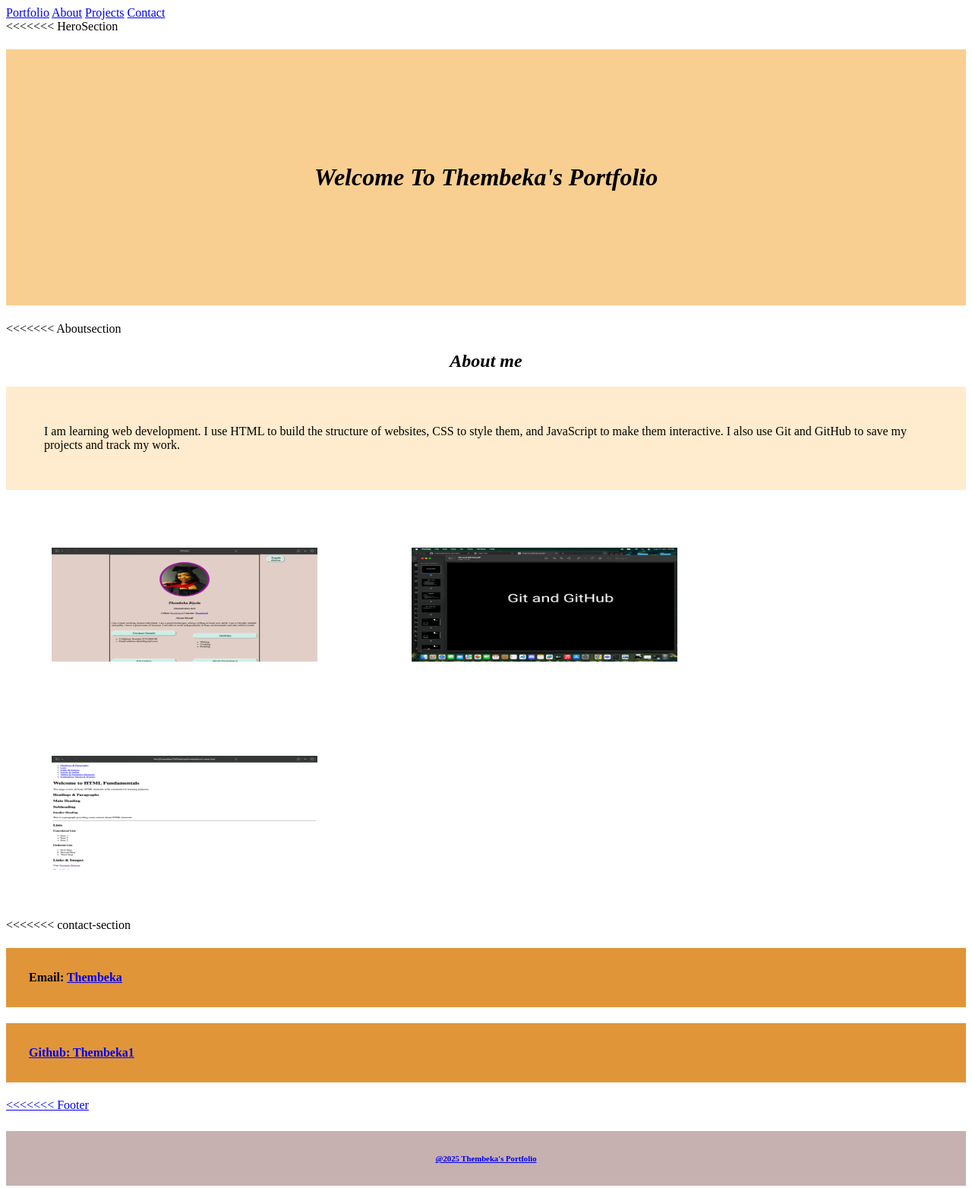
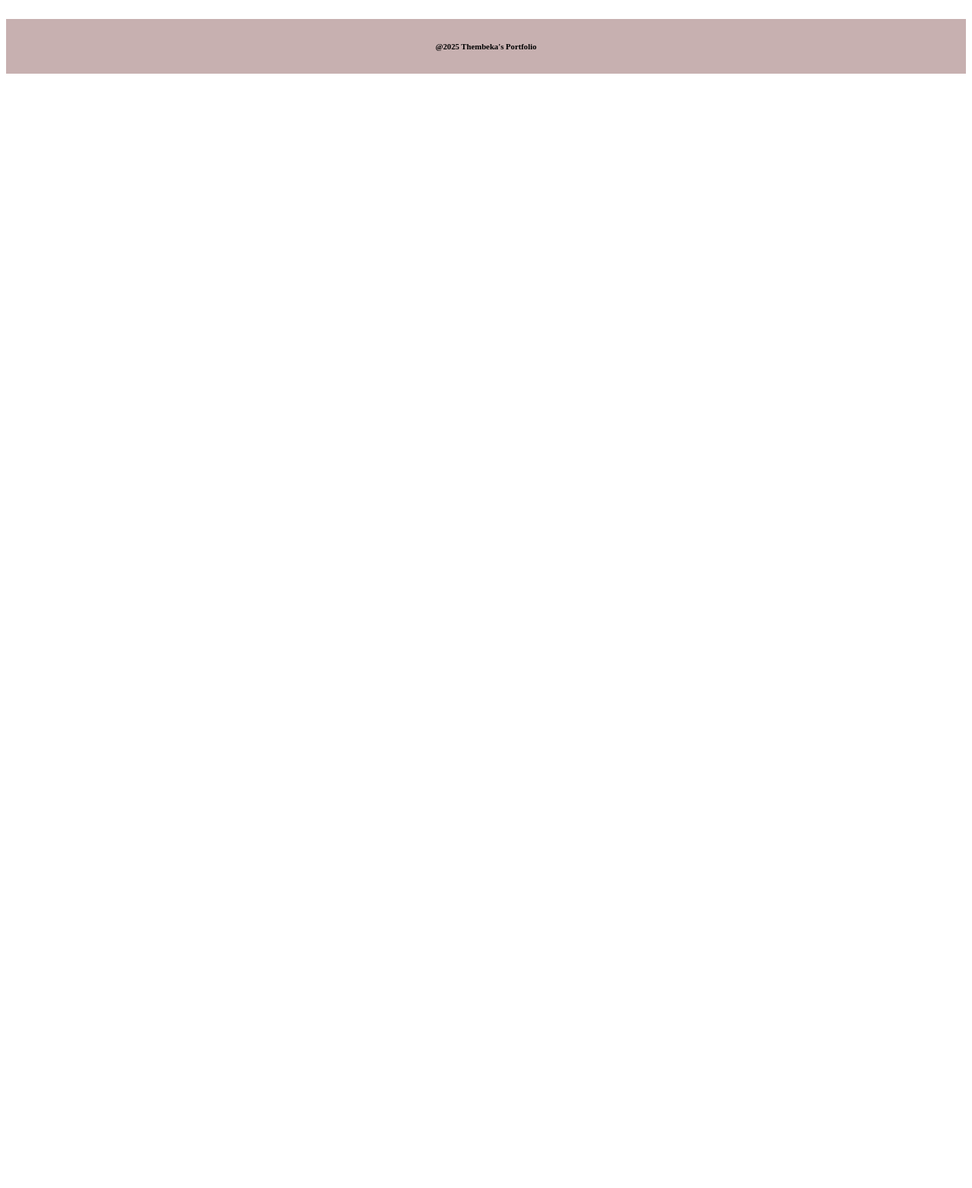
Before and after one commit to Thembeka1/my-portfolio, a plain HTML site: page index.html in a window 1280 px wide. Shown: the whole page at 76% size. After the commit the page ends 800 px from the top, so only its background shows below. Drawn offline with Linux system fonts and the light colour scheme.

Commit message:
Update index.html

```diff
--- a/index.html
+++ b/index.html
@@ -8,35 +8,7 @@
 </head>
 <body>
 
-    <nav class="nav">
-        <a  id="Portfolio" href="#Portfoli">Portfolio</a>
-        <a id="About" href="#About">About</a>
-        <a  id="Projects" href="#Projects">Projects</a>
-        <a id="Contact" href="#Contact">Contact</a>
-         </nav>
-
-  <<<<<<< HeroSection
-    <h1>Welcome To Thembeka's Portfolio</h1>
-
-
-  <<<<<<< Aboutsection
-    <h2>About me</h2>
-    <p>I am learning web development. I use HTML to build the structure of websites, CSS to style them, and JavaScript to make them interactive. I also use Git and GitHub to save my projects and track my work.</p>
-
- <section>
-    <img id="image" src="image/Screenshot 2025-06-17 at 10.35.16.png" width="250px">
-    <img id="image" src="image/Screenshot 2025-06-17 at 10.58.08.png" width="250px">
-    <img src="image/Screenshot 2025-06-17 at 11.02.08.png" width="250px">
-  </section>
-
-  <<<<<<< contact-section
-    <h4> Email: <a href="https://mail.google.com/mail/u/0/?tab=rm&ogbl#inbox">Thembeka</h4>
-    <h4>Github: <a href="https://github.com/Thembeka1/my-portfolio/pulls">Thembeka1</h4>
-
-
- <<<<<<< Footer
     <h6>@2025 Thembeka's Portfolio</h6>
-
 
 </body>
 </html>
```
